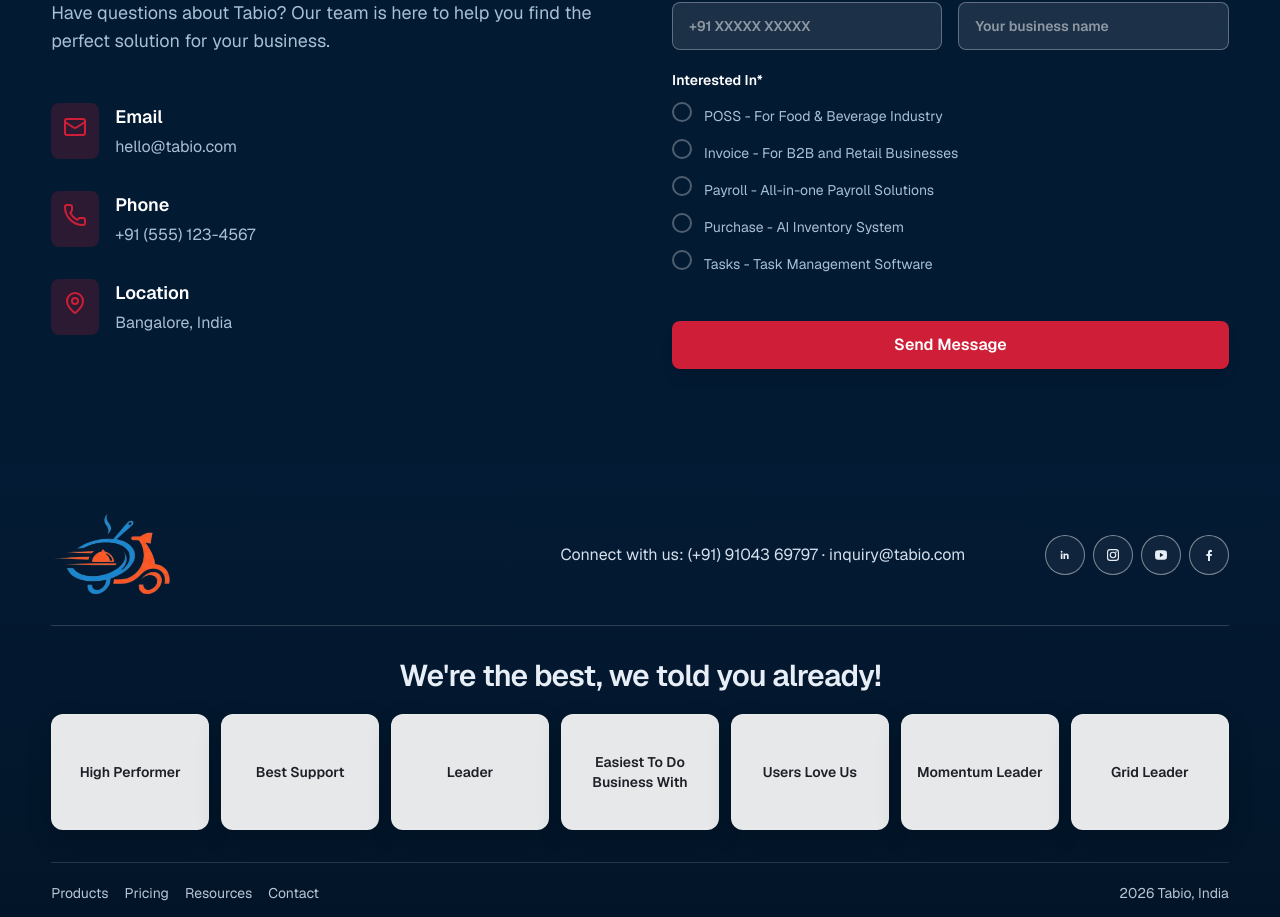
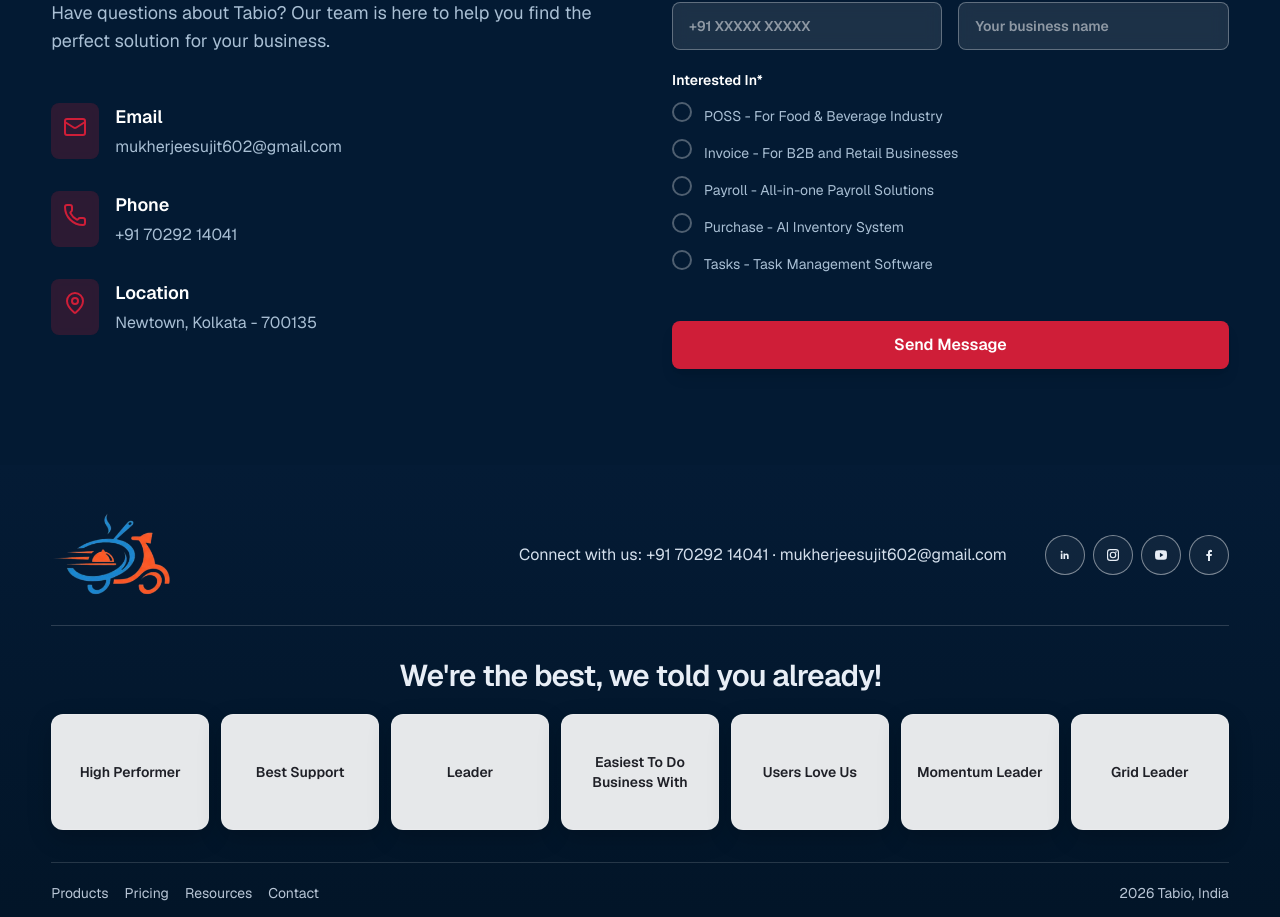
Before and after one commit to Mayank8159/pet, a Next.js app in the folder frontend/: page / in a window 1280 px wide. Shown: the part 3445-4362 px from the top of the page. Built offline with nearby package versions, Linux system fonts and the light colour scheme.

Commit message:
Update contact information in ContactSection and SiteFooter components

```diff
--- a/frontend/components/ContactSection.tsx
+++ b/frontend/components/ContactSection.tsx
@@ -30,7 +30,7 @@
                 </div>
                 <div>
                   <h3 className="font-semibold text-white text-lg">Email</h3>
-                  <p className="text-[#a9bfd4] mt-1">hello@tabio.com</p>
+                  <p className="text-[#a9bfd4] mt-1">mukherjeesujit602@gmail.com</p>
                 </div>
               </div>
 
@@ -40,7 +40,7 @@
                 </div>
                 <div>
                   <h3 className="font-semibold text-white text-lg">Phone</h3>
-                  <p className="text-[#a9bfd4] mt-1">+91 (555) 123-4567</p>
+                  <p className="text-[#a9bfd4] mt-1">+91 70292 14041</p>
                 </div>
               </div>
 
@@ -50,7 +50,7 @@
                 </div>
                 <div>
                   <h3 className="font-semibold text-white text-lg">Location</h3>
-                  <p className="text-[#a9bfd4] mt-1">Bangalore, India</p>
+                  <p className="text-[#a9bfd4] mt-1">Newtown, Kolkata - 700135</p>
                 </div>
               </div>
             </div>
--- a/frontend/components/SiteFooter.tsx
+++ b/frontend/components/SiteFooter.tsx
@@ -63,7 +63,7 @@
             />
           </a>
           <p className="text-left text-sm leading-relaxed text-[#d4dfec] md:text-center md:text-base">
-            Connect with us: (+91) 91043 69797 · inquiry@tabio.com
+            Connect with us: +91 70292 14041 · mukherjeesujit602@gmail.com
           </p>
           <div className="flex items-center gap-2 md:justify-end">
             {socialLinks.map(({ name, icon: Icon }) => (
```
